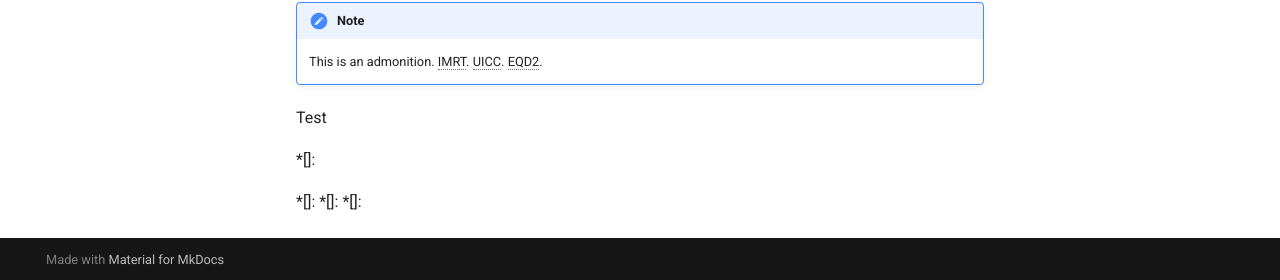
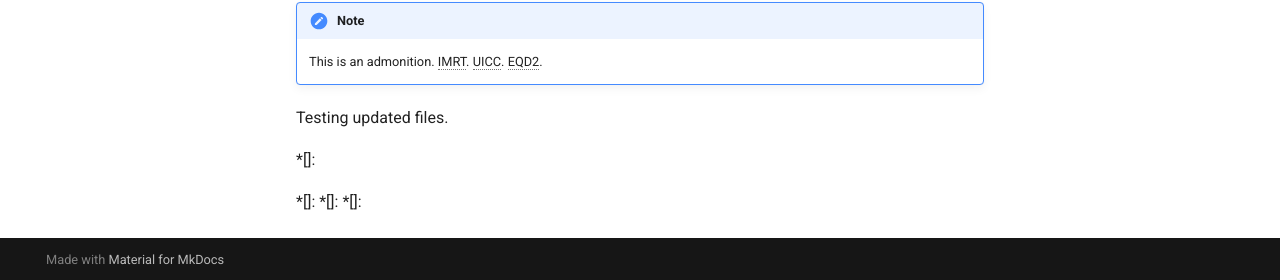
Before and after one commit to fractionasian/thelinac, an MkDocs documentation site: the page built from docs/index.md, in a window 1280 px wide. Shown: the part 629-909 px from the top of the page. Built offline with MkDocs 1.6.1 and Material for MkDocs 9.7.7, drawn with Linux system fonts in a browser that asks for light colours.

Commit message:
Update index.md

```diff
--- a/docs/index.md
+++ b/docs/index.md
@@ -19,4 +19,4 @@ For full documentation visit [mkdocs.org](https://www.mkdocs.org).
 !!! note
     This is an admonition. IMRT. UICC. EQD2.
 
-Test
+Testing updated files.
```
